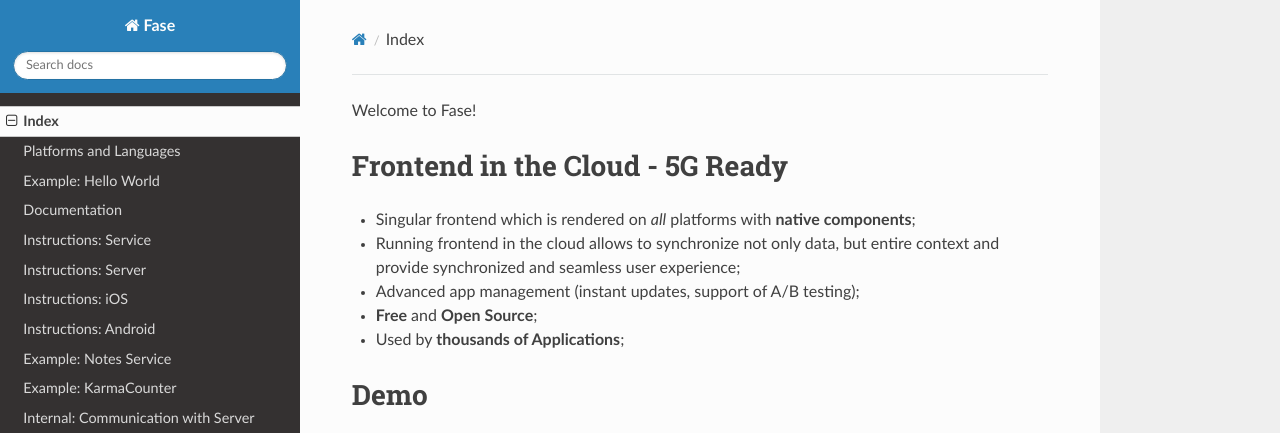
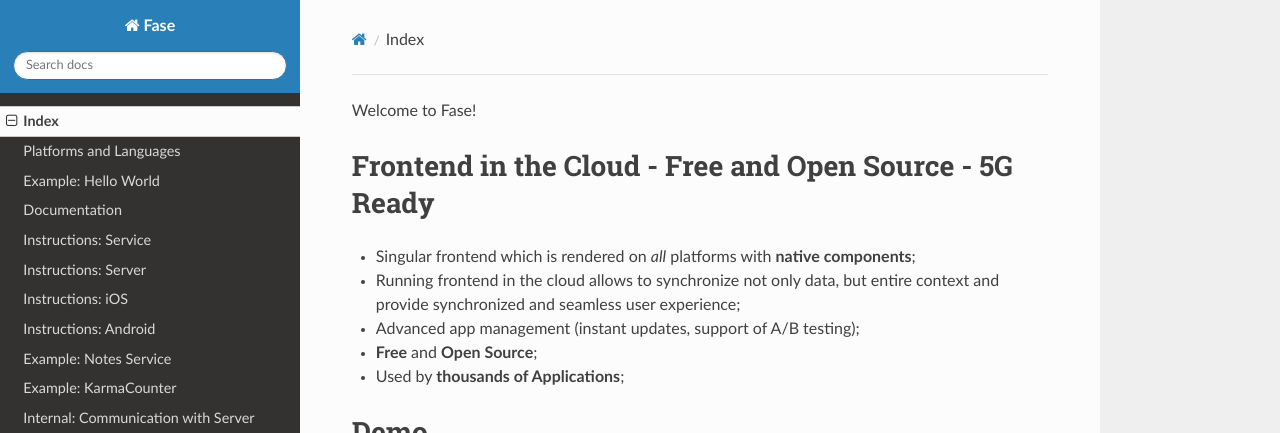
Before and after one commit to igushev/fase_docs, an MkDocs documentation site: the page built from docs/index.md, in a window 1280 px wide and 900 px high, cut to the strip 0-433 px from the top of the window. Built offline with MkDocs 1.6.1, drawn with Linux system fonts in a browser that asks for light colours; nearby versions of some CDN libraries.

Commit message:
Chaning title

```diff
--- a/docs/index.md
+++ b/docs/index.md
@@ -1,6 +1,6 @@
 Welcome to Fase!
 
-# Frontend in the Cloud - 5G Ready
+# Frontend in the Cloud - Free and Open Source - 5G Ready
 
   * Singular frontend which is rendered on _all_ platforms with **native components**;
   * Running frontend in the cloud allows to synchronize not only data, but entire context and provide synchronized and seamless user experience;
```
